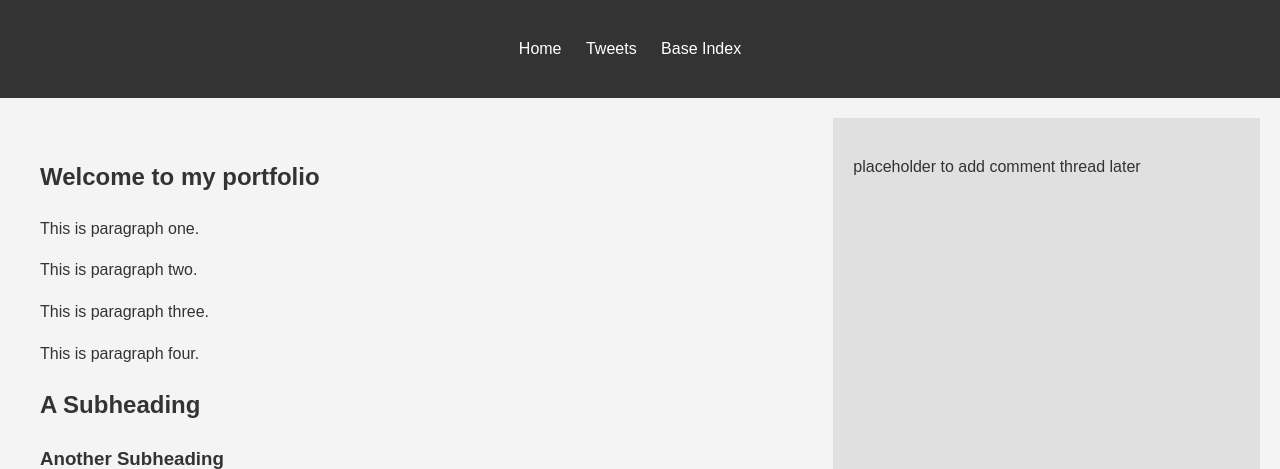
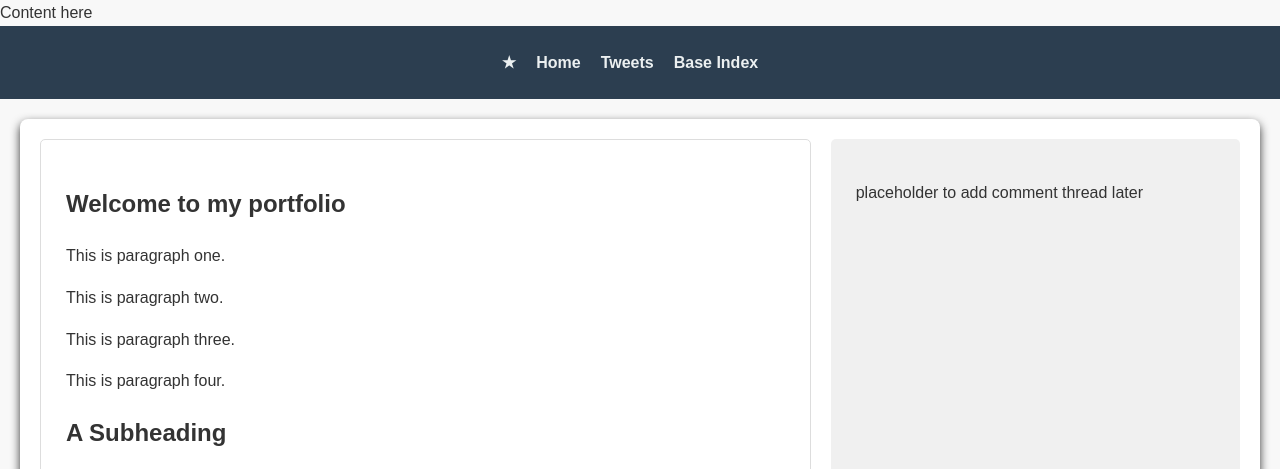
Before and after one commit to Peterogbonna/alx_html_css, a plain HTML site: page css_basic/index.html in a window 1280 px wide. Shown: the top 469 px of the page. Drawn offline with Linux system fonts and the light colour scheme.

Commit message:
Add more custom styling to styles.css and implement logo in index.html

```diff
--- a/css_basic/index.html
+++ b/css_basic/index.html
@@ -2,16 +2,17 @@
 <html lang="en">
 <head>
     <meta charset="UTF-8">
-    <meta name="viewport" content="width=device-width, initial-scale=1.0">
+    <meta name="viewport" content="width=device-width, initial-scale=1.0" />
     <title>My portfolio - Home</title>
     <link href="bass.css" rel="stylesheet">
     <link href="styles.css" rel="stylesheet">
 </head>
 <body>
+    <div class="works_on_smartphone">Content here</div>
     <header>
         <nav> <!-- It's good practice to wrap the ul in a nav tag -->
             <ul>
-                <li><a href="index.html">Home</a></li>
+                <li><a href="index.html" class="Logo">&#9733;</a></li> <li><a href="index.html">Home</a></li>
                 <li><a href="tweets.html">Tweets</a></li>
                 <!-- Assuming base_index.html is part of another task,
                      you might want to link it here too if needed for navigation. -->
--- a/css_basic/styles.css
+++ b/css_basic/styles.css
@@ -39,3 +39,102 @@ header, footer {
     padding: 20px;
     box-sizing: border-box; /* Include padding in element's total width/height */
 }
+
+/* styles.css - Continued for more styling */
+/* General body text color and subtle background */
+body{
+    color: #333; /* Dark gray text */
+    background-color: #f8f8f8; /* Very light gray background */
+}
+
+/* Header styling */
+header {
+    background-color: #2c3e50; /* Dark blue-gray */
+    color: #ecf0f1; /* Light gray for text */
+    padding: 1.5rem 0; /* More vertical padding */
+    box-shadow: 0 2px 5px rgba(0,0,0,0,2); /* Subtle shadow */
+}
+
+/* Navigation links */
+nav ul {
+    list-style: none; /* Remove bullet points */
+    padding: 0;
+    margin: 0;
+    display: flex; /* Make nav items flexible */
+    justify-content: center; /* Center nav items */
+    align-items: center; /* Vertically align items */
+}
+
+nav ul {
+    margin: 0 15px; /* Spacing between nav items */
+}
+
+nav a {
+    color: #ecf0f1; /* Light gray for links */
+    text-decoration: none; /* Remove underline */
+    font-weight: bold;
+    transition: color 0.3s ease; /* Smooth hover transition */
+}
+
+nav a:hover {
+    color: #3498db; /* Blue on hover */
+    text-decoration: underline;
+}
+
+/* Logo styling */
+.logo {
+    font-size: 2.5em; /* Make the logo character mush bigger */
+    color: #f1c40f; /* Gold color for the logo */
+    margin-right: 25px; /* Space after the logo */
+    line-height: 1; /* Adjust line height to prevent extra space */
+}
+
+/* Main content area */
+main {
+    padding: 20px;
+    background-color: #fff; /* White background for main content */
+    margin: 20px; /* Space around the main content area */
+    border-radius: 8px; /* Rounded corners */
+    box-shadow: 0 4px 10px; rgba(0,0,0,0,1); /* Soft shadow for main */
+}
+
+/* Article specific styling */
+article {
+    background-color: #ffffff; /* White background */
+    border: 1px solid #ddd; /* Light gray border */
+    border-radius: 5px; /* Slightly rounded corners */
+    margin-right: 20px; /* Space between article and aside */
+    padding: 25px; /* More padding inside article */
+}
+
+/* Aside specific styling */
+aside {
+    background-color: #f0f0f0; /* Slightly darker gray for aside */
+    border: 1px; solid #ccc; /* Gray border */
+    border-radius: 5px; /* Slightly rounded conrners */
+    padding: 25px; /* More padding inside aside */
+}
+
+/* Footer styling */
+footer {
+    background-color: #2c3e50; /* Match header background */
+    color: #ecf0f1; /* Match header text color */
+    padding: 1rem 0;
+    margin-top: 20px; /* Space above footer */
+}
+
+/* Responsive adjustments for smaller screens - this works with your
+   class="works_on_smartphone" on the body and the viewport meta tag.
+   These are typically defined in base.css or the provided framework.
+   I'm adding a simple one as an example to show how styles can change.
+*/
+@media (max-width: 768px) {
+    body.works_on_smartphone main {
+        flex-direction: column; /* Stack article and aside vertically on small screens */
+    }
+
+    body.works_on_smartphone article {
+        margin-right: 0; /* Remove horizontal margin */
+        margin-bottom: 20px; /* Add vertical margin when stacked */
+    }
+}
```
Also changed, not shown: css_basic/tweets.html (+2 -0 lines).
